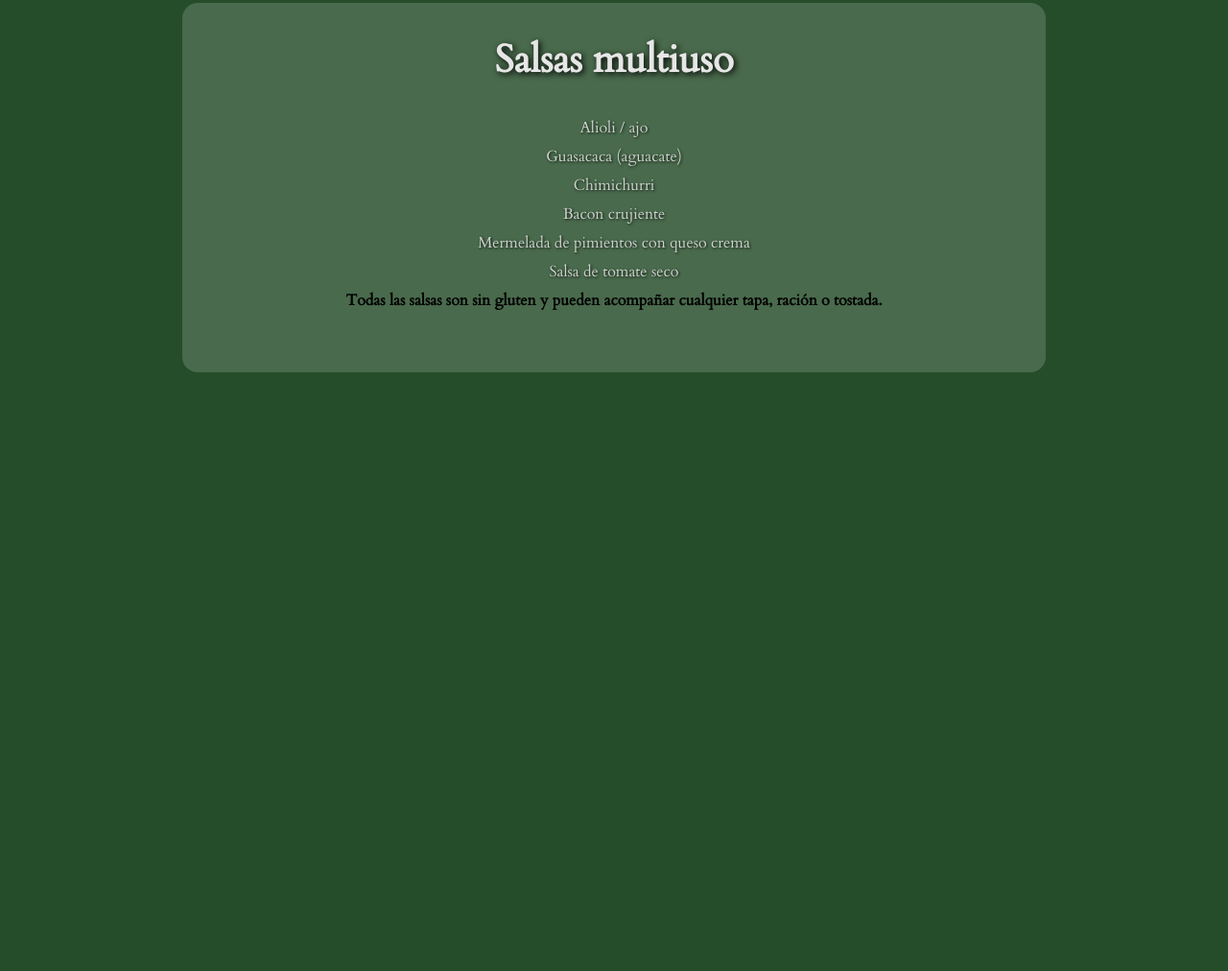
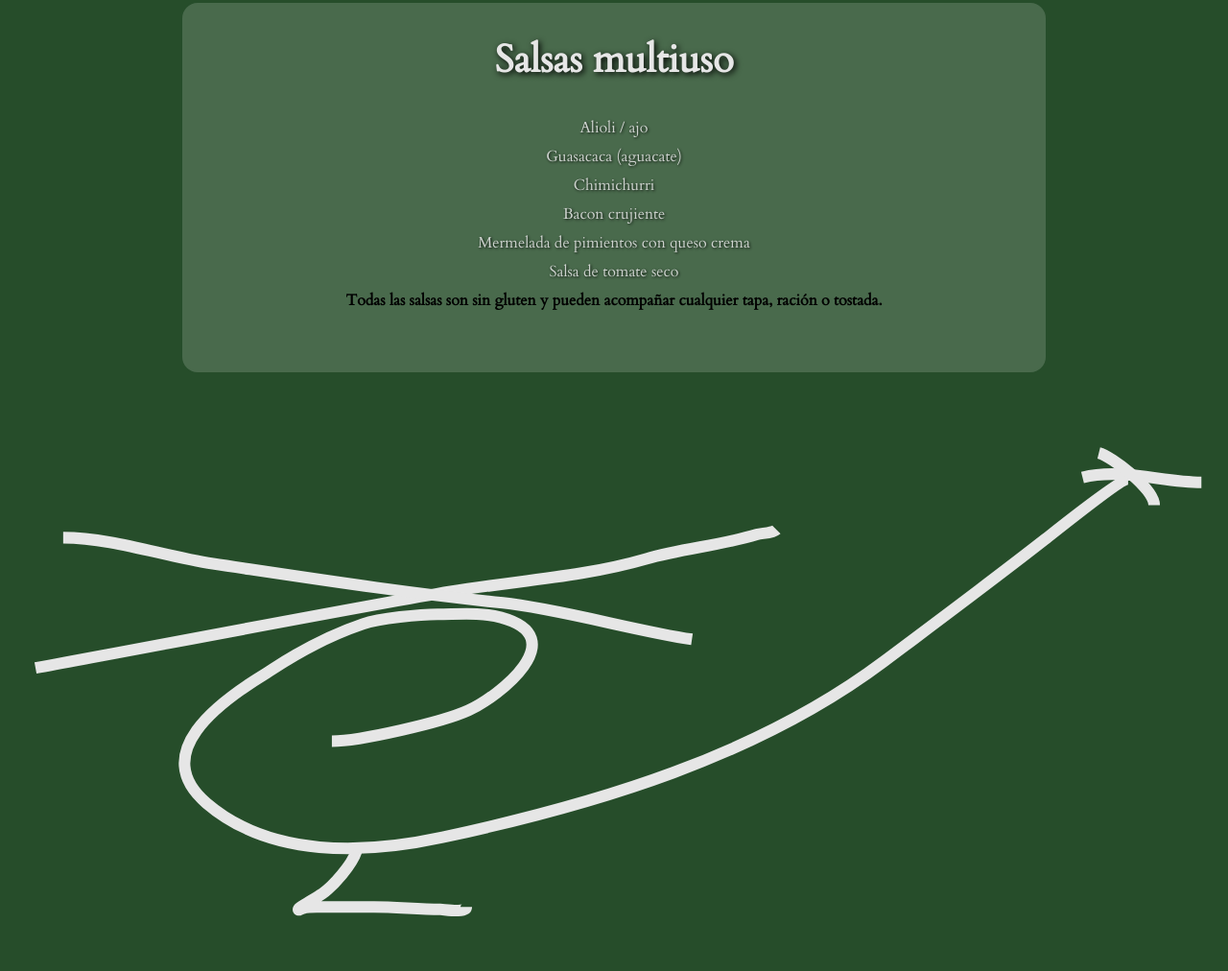
Before and after one commit to taperiavalverde/valverde, a plain HTML site: page menu.html in a window 1280 px wide. Shown: the part 1864-2876 px from the top of the page at 96% size. Before the commit the page ends 2284 px from the top, so only its background shows below. Drawn offline with Linux system fonts and the light colour scheme.

Commit message:
Update menu.html

```diff
--- a/menu.html
+++ b/menu.html
@@ -99,5 +99,20 @@
     </div>
   </section>
 
+
+  <svg class="eliicoptero"
+     viewBox="44.628 109.471 212.302 97.66"
+     xmlns="http://www.w3.org/2000/svg"
+     aria-hidden="true">
+  <path fill="none" stroke="currentColor" stroke-width="2" d="M 102.002 167.948 C 106.8 167.948 121.032 164.699 125.649 162.6 C 130.788 160.264 143.947 150.008 131.28 146.553 C 127.795 145.602 123.856 145.99 120.3 145.99 C 117.259 145.99 110.232 146.703 107.351 147.679 C 100.724 149.924 95.658 152.914 91.718 155.504 C 91.383 155.724 91.056 155.933 90.74 156.125 C 82.271 161.274 70.331 170.081 80.324 178.647 C 91.396 188.138 107.682 187.476 121.145 184.559 C 147.694 178.806 175.498 170.609 197.438 154.154 C 206.734 147.182 216.159 140.201 225.309 133.04 C 226.49 132.115 238.373 122.624 239.666 122.624"/>
+  <path fill="none" stroke="currentColor" stroke-width="2" d="M 50.764 155.28 C 66.061 152.499 107.213 144.605 122.553 142.049 C 133.704 140.19 145.474 139.586 156.335 136.418 C 162.656 134.575 169.246 134.113 175.479 132.195 C 176.287 131.947 178.211 131.997 178.857 131.351"/>
+  <path fill="none" stroke="currentColor" stroke-width="2" d="M 55.55 132.758 C 64.075 132.758 73.039 136.017 81.45 137.263 C 98.11 139.731 114.83 142.346 131.561 144.019 C 140.75 144.938 155.065 149.003 164.256 150.328"/>
+  <path fill="none" stroke="currentColor" stroke-width="2" d="M 231.784 122.342 C 238.544 120.652 245.624 123.186 252.335 123.186"/>
+  <path fill="none" stroke="currentColor" stroke-width="2" d="M 234.599 118.119 C 236.8 118.669 244.171 124.272 244.171 127.128"/>
+  <path fill="none" stroke="currentColor" stroke-width="2" d="M 106.232 186.992 C 105.443 189.359 102.31 192.891 100.304 194.35 C 99.857 194.676 96.216 196.644 96.216 197.007 C 96.216 197.288 96.761 196.871 97.034 196.803 C 98.004 196.56 98.907 196.598 99.895 196.598 C 103.03 196.598 106.164 196.598 109.298 196.598 C 113.125 196.598 116.917 197.007 120.744 197.007 C 121.423 197.007 125.241 197.666 125.241 196.598"/>
+</svg>
+<script src="eliicoptero.js"></script>
+
+
 </body>
 </html>
```
